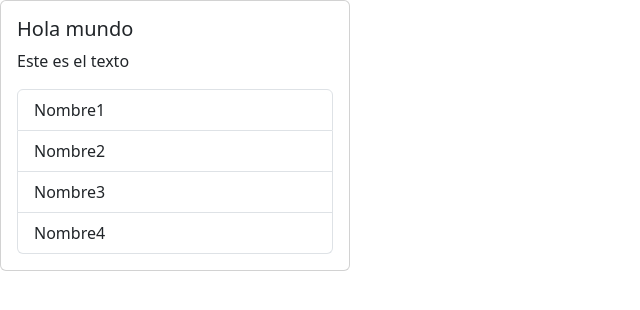
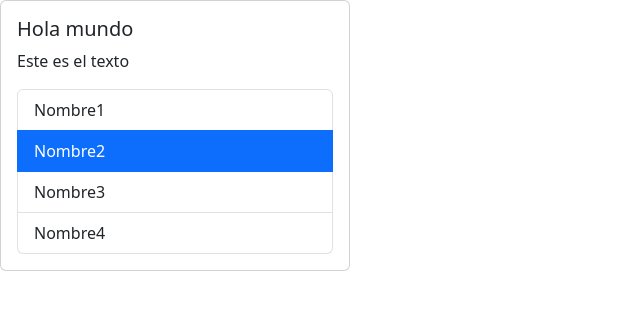
Before and after one commit to melagora/react-app, a React (Vite) app: page / in a window 1280 px wide. Shown: the top 310 px of the page, without its empty margins (0-640 px from the left). Built offline with nearby package versions, Linux system fonts and the light colour scheme.

Commit message:
Gestion de estados "state hook" en React

```diff
--- a/src/components/List.tsx
+++ b/src/components/List.tsx
@@ -1,18 +1,21 @@
+import { useState } from "react";
+
 type Props = {
   data: string[];
 };
 
 function List({ data }: Props) {
-  const handleClick = (e: string) => {
-    console.log(e);
+  const [index, setIndex] = useState(1);
+  const handleClick = (i: number) => {
+    setIndex(i);
   };
   return (
     <ul className="list-group">
-      {data.map((elemento) => (
+      {data.map((elemento, i) => (
         <li
-          onClick={() => handleClick(elemento)}
+          onClick={() => handleClick(i)}
           key={elemento}
-          className="list-group-item"
+          className={`list-group-item ${index === i ? "active" : ""}`}
         >
           {elemento}
         </li>
```
